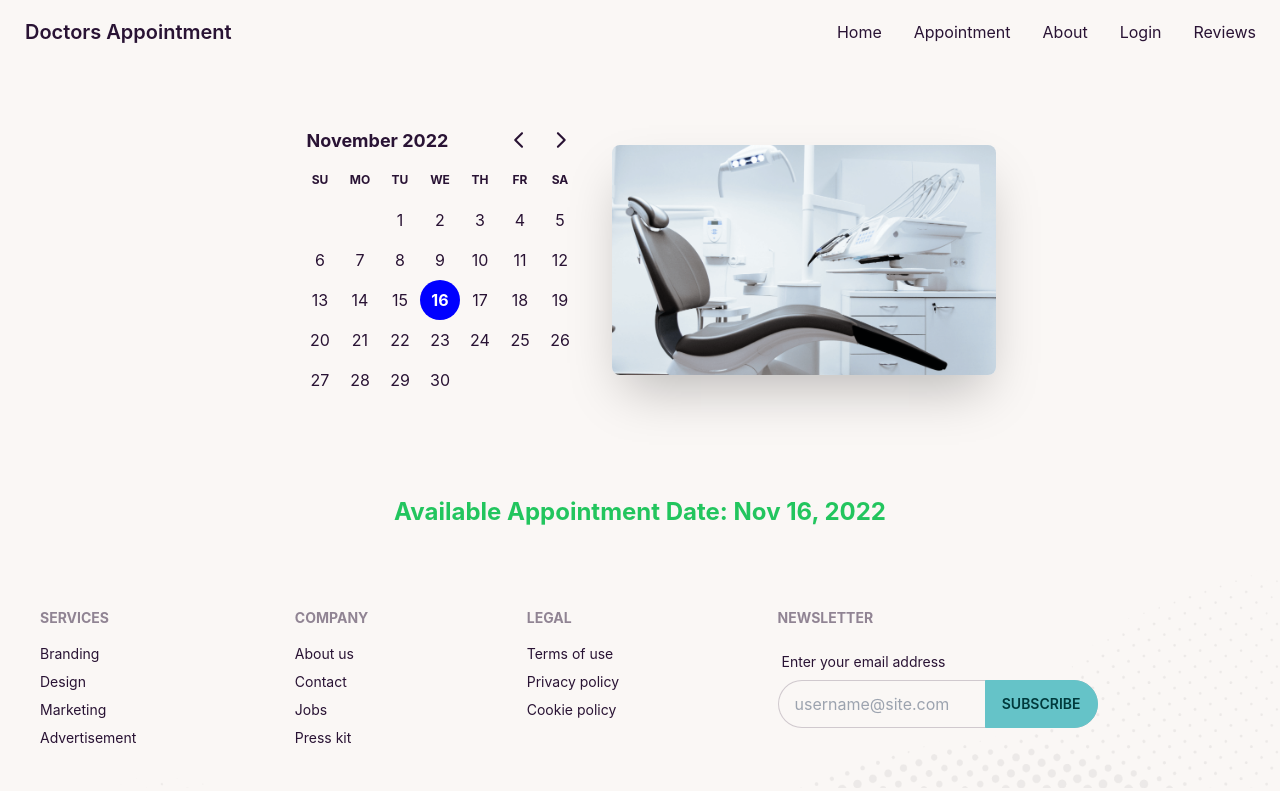
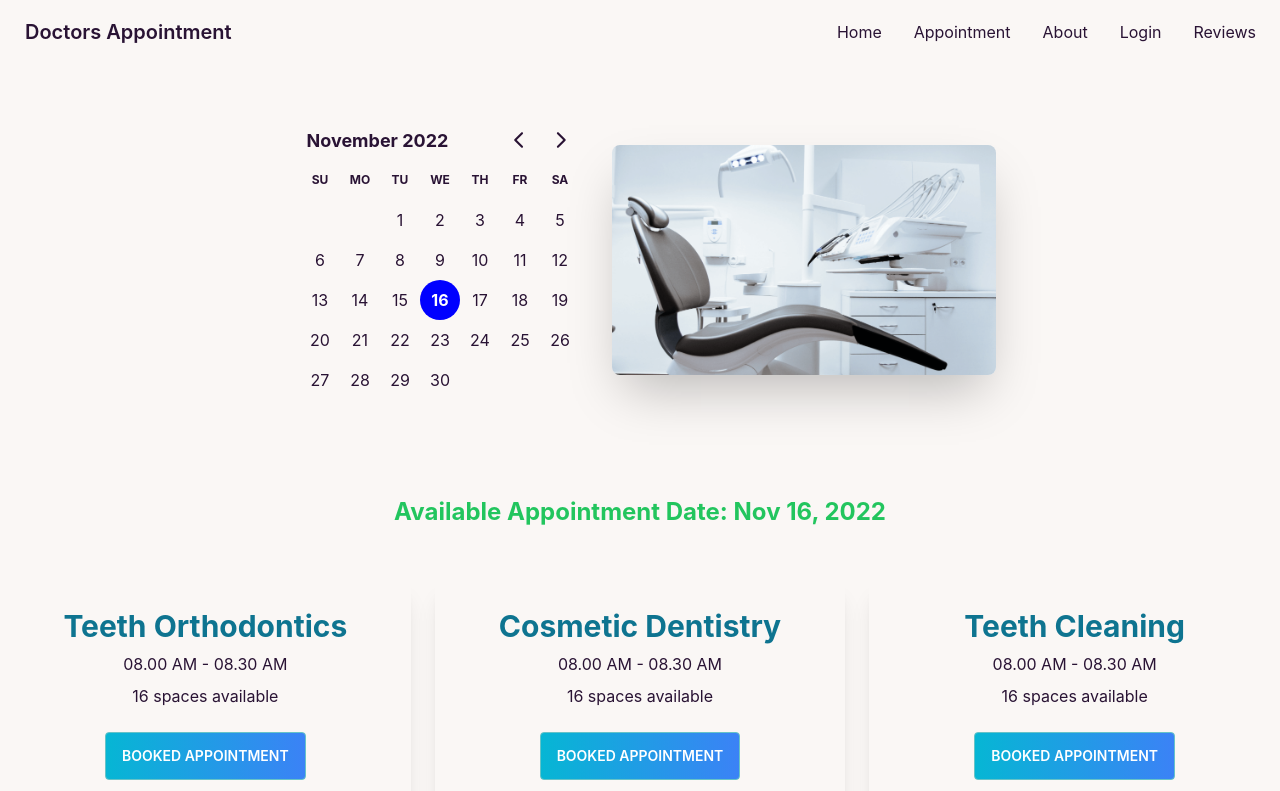
Before and after one commit to AsifAhmedSahil/doctors-appointment-full-stack-client, a React (Create React App) app: page /appointment in a window 1280 px wide. Shown: the top 791 px of the page. Built offline with nearby package versions, Linux system fonts and the light colour scheme.

Commit message:
modal setup

```diff
--- /dev/null
+++ b/src/Pages/Appointment/AvailableAppointments/AppointmentOption.js
@@ -0,0 +1,23 @@
+import React from "react";
+
+
+const AppointmentOption = ({ appointmentOption,setTreatment }) => {
+  const { name, slots } = appointmentOption;
+  return (
+    <div>
+      <div className="card shadow-xl mt-6">
+        <div className="card-body text-center ">
+          <h2 className=" text-3xl font-bold text-cyan-700 text-center">{name}</h2>
+          <p>{slots.length > 0 ? slots[0] : "Try Another Day"}</p>
+          <p>{slots.length} {slots.length > 1 ? "spaces" : "space"} available</p>
+          <div className="card-actions justify-center mt-4">
+
+            <label onClick={()=>setTreatment(appointmentOption)} htmlFor="booking-modal" className="btn text-white rounded btn-primary bg-gradient-to-r from-cyan-500 to-blue-500">Booked Appointment</label>
+          </div>
+        </div>
+      </div>
+    </div>
+  );
+};
+
+export default AppointmentOption;
--- a/src/Pages/Appointment/AvailableAppointments/AvailableAppointments.js
+++ b/src/Pages/Appointment/AvailableAppointments/AvailableAppointments.js
@@ -1,10 +1,30 @@
 import { format } from 'date-fns'
-import React from 'react'
+import React, { useEffect, useState } from 'react'
+import BookingModal from '../BookingModal/BookingModal'
+import AppointmentOption from './AppointmentOption'
 
 const AvailableAppointments = ({selectedDate}) => {
+    const [appointmentOptions,setAppointmentOptions] = useState([])
+    const [treatment,setTreatment] = useState(null)
+
+    useEffect(()=>{
+        fetch("appointmentOptions.json")
+        .then(res => res.json())
+        .then(data => setAppointmentOptions(data))
+    },[])
   return (
-    <section className='mt-16'>
+    <section className='my-16'>
         <p className='font-bold text-green-500 text-2xl text-center'>Available Appointment Date: {format(selectedDate,"PP")}</p>
+        <div className='grid grid-cols-1 md:grid-cols-2 lg:grid-cols-3 gap-6 mt-6'>
+            {appointmentOptions.map(option => <AppointmentOption key={option._id}
+            appointmentOption={option}
+            setTreatment={setTreatment}
+            ></AppointmentOption>)}
+        </div>
+        {
+          treatment &&
+          <BookingModal treatment={treatment}></BookingModal>
+        }
 
     </section>
   )
--- /dev/null
+++ b/src/Pages/Appointment/BookingModal/BookingModal.js
@@ -0,0 +1,29 @@
+import React from "react";
+
+const BookingModal = ({treatment}) => {
+    const {name} = treatment;
+  return (
+    <div>
+      <input type="checkbox" id="booking-modal" className="modal-toggle" />
+      <div className="modal">
+        <div className="modal-box relative">
+          <label
+            htmlFor="booking-modal"
+            className="btn btn-sm btn-circle absolute right-2 top-2 text-white btn-primary bg-gradient-to-r from-cyan-500 to-blue-500"
+          >
+            ✕
+          </label>
+          <h3 className="text-lg font-bold">
+            {name}
+          </h3>
+          <p className="py-4">
+            You've been selected for a chance to get one year of subscription to
+            use Wikipedia for free!
+          </p>
+        </div>
+      </div>
+    </div>
+  );
+};
+
+export default BookingModal;
```
Also changed, not shown: public/appointmentOptions.json (renamed from public/services.json).
